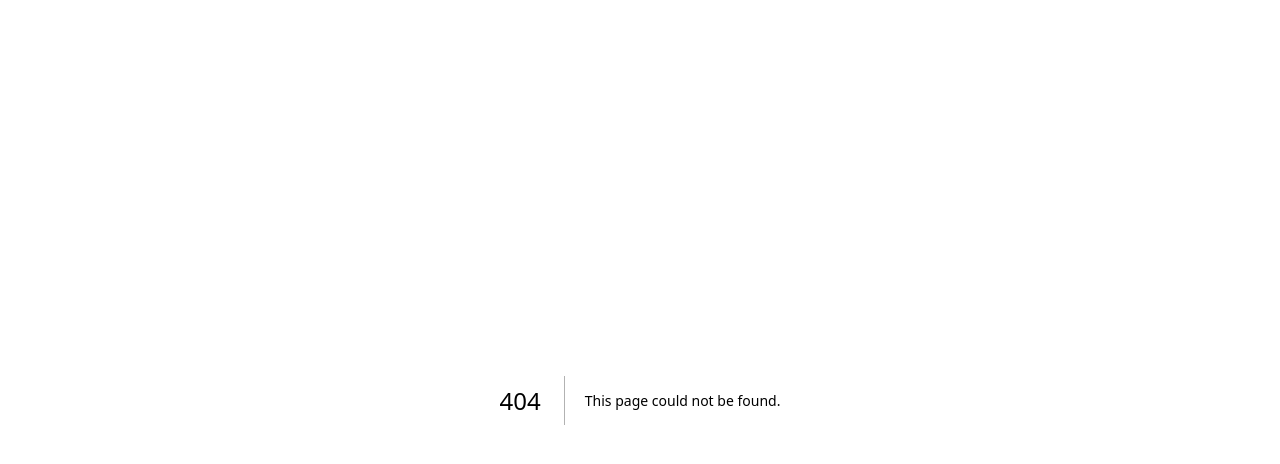
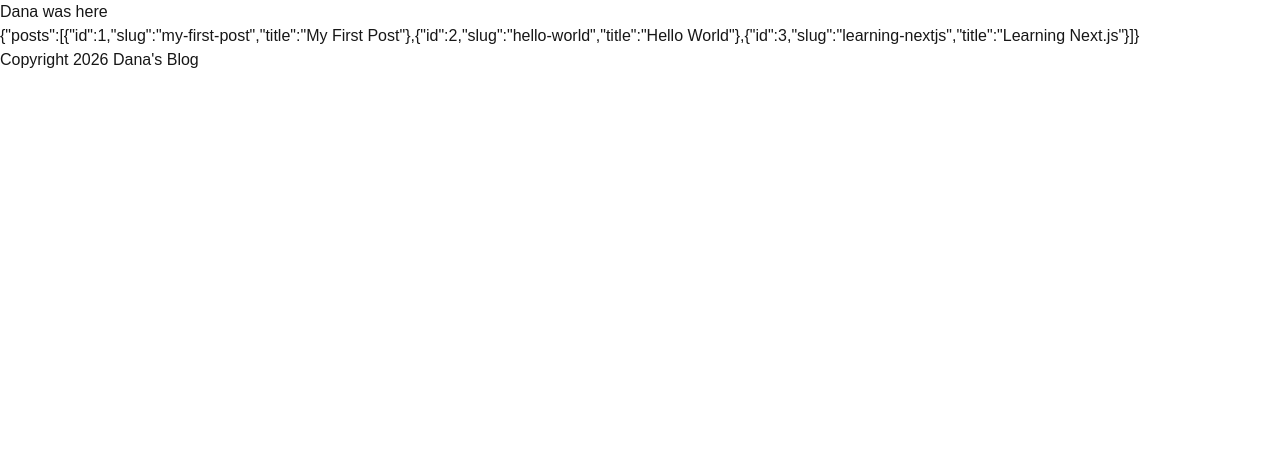
Before and after one commit to danaarrieslexi/lexitraining, a Next.js app: page /blog in a window 1280 px wide. Before the commit this address had no page. Shown: the top 464 px of the page. Built offline with nearby package versions, Linux system fonts and the light colour scheme.

Commit message:
Up to lesson  -- error handling

```diff
--- /dev/null
+++ b/src/app/api/posts/[slug]/route.js
@@ -0,0 +1,20 @@
+import { NextResponse } from "next/server";
+
+export async function GET(request, { params }) {
+  console.log('=== API ROUTE CALLED ===');
+
+  // In Next.js 15+, params is a Promise and needs to be awaited
+  const { slug } = await params;
+  console.log('Slug extracted:', slug);
+
+  if (!slug) {
+    console.log('ERROR: Slug is missing!');
+    return NextResponse.json({ error: 'Slug is missing' }, { status: 400 });
+  }
+
+  console.log('Returning response with slug:', slug);
+  return NextResponse.json({
+    message: 'Success!',
+    slug: slug
+  }, { status: 200 });
+}
--- /dev/null
+++ b/src/app/api/posts/route.js
@@ -0,0 +1,12 @@
+import { NextResponse } from "next/server";
+
+export async function GET() {
+  // This endpoint returns a list of posts
+  const posts = [
+    { id: 1, slug: "my-first-post", title: "My First Post" },
+    { id: 2, slug: "hello-world", title: "Hello World" },
+    { id: 3, slug: "learning-nextjs", title: "Learning Next.js" },
+  ];
+
+  return NextResponse.json({ posts }, { status: 200 });
+}
--- /dev/null
+++ b/src/app/api/route.js
@@ -0,0 +1,9 @@
+import { NextResponse } from "next/server";
+
+export async function GET() {
+    return NextResponse.json({items:[{id:1, title:"Hello Dana"}]}, { status: 200 });
+  }
+
+//export async function POST() {
+//  return NextResponse.json({ hello: "World" }, { status: 200 });
+//}
--- /dev/null
+++ b/src/app/blog/[slug]/page.js
@@ -0,0 +1,8 @@
+export default function BlogPostDetail({ params }) {
+  console.log(params);
+  return (
+    <main>
+      <h1>Hello Detail View</h1>
+    </main>
+  );
+}
--- /dev/null
+++ b/src/app/blog/page.js
@@ -0,0 +1,21 @@
+async function getData() {
+  const endpoint = "http://localhost:3000/api/posts";
+  const res = await fetch(endpoint);
+
+  if (!res.ok) {
+    throw new Error("Failed to fetch data");
+  }
+  return res.json();
+}
+
+
+export default async function BlogPage() {
+  const data = await getData();
+  //console.log(data);
+  return (
+    <main>
+      <h1>Dana was here</h1>
+      {data && JSON.stringify(data)}
+    </main>
+  );
+}
--- /dev/null
+++ b/src/app/error.js
@@ -0,0 +1,20 @@
+"use client";
+
+import { useEffect } from "react";
+
+export default function Error({ error, reset }) {
+  useEffect(() => {
+    console.log("Error is", error);
+  }, [error]);
+
+  const retryRequesthandler = () => {
+    reset();
+  };
+
+  return (
+    <div>
+      <h1>Something went wrong!</h1>
+      <button onClick={retryRequesthandler}>Retry Request</button>
+    </div>
+  );
+}
--- /dev/null
+++ b/src/app/error/error.js
@@ -0,0 +1,20 @@
+"use client";
+
+import { useEffect } from "react";
+
+export default function Error({ error, reset }) {
+  useEffect(() => {
+    console.log("Error is", error);
+  }, [error]);
+
+  const retryRequesthandler = () => {
+    reset();
+  };
+
+  return (
+    <div>
+      <h1>Something went wrong on purpose!</h1>
+      <button onClick={retryRequesthandler}>Retry Request</button>
+    </div>
+  );
+}
--- /dev/null
+++ b/src/app/error/page.js
@@ -0,0 +1,21 @@
+async function getData() {
+  const endpoint = "http://localhosts:3000/api/posts";
+  const res = await fetch(endpoint);
+
+  if (!res.ok) {
+    throw new Error("Failed to fetch data");
+  }
+  return res.json();
+}
+
+
+export default async function BlogPage() {
+  const data = await getData();
+  //console.log(data);
+  return (
+    <main>
+      <h1>Dana was here</h1>
+      {data && JSON.stringify(data)}
+    </main>
+  );
+}
--- a/src/app/layout.js
+++ b/src/app/layout.js
@@ -12,8 +12,8 @@ const geistMono = Geist_Mono({
 });
 
 export const metadata = {
-  title: "Create Next App",
-  description: "Generated by create next app",
+  title: "Dana's Blog",
+  description: "Dana's Blog",
 };
 
 export default function RootLayout({ children }) {
@@ -23,6 +23,9 @@ export default function RootLayout({ children }) {
         className={`${geistSans.variable} ${geistMono.variable} antialiased`}
       >
         {children}
+        <footer>
+          <p>Copyright 2026 Dana's Blog</p>
+        </footer>
       </body>
     </html>
   );
```
Also changed, not shown: 1 other file (tests, documents, lock files or other folders).
